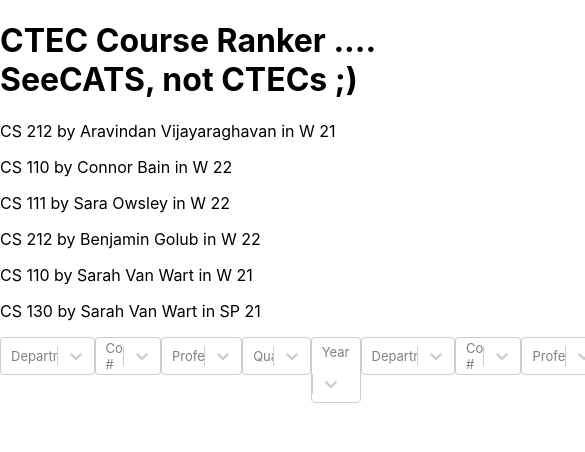
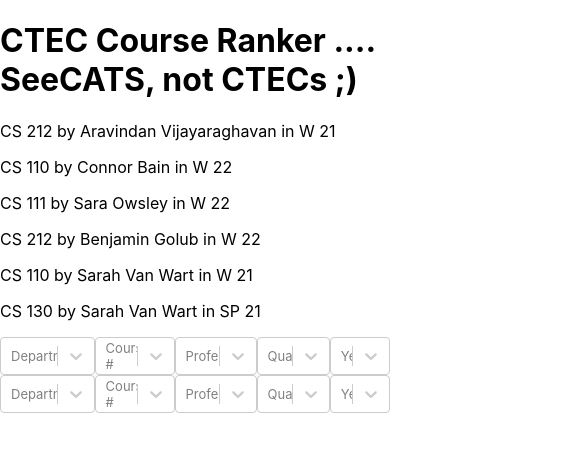
Before and after one commit to ptarasul18/WildHacks, a React (Create React App) app: page / in a window 390 px wide. Shown: the top 452 px of the page, 585 px wide, since content can reach past the window. Built offline with nearby package versions, Linux system fonts and the light colour scheme.

Commit message:
css styling for smallish screens (ow very cramped even on medium sized screen)

```diff
--- a/src/index.css
+++ b/src/index.css
@@ -15,7 +15,7 @@ code {
 
 .dropdowns {
   display: flex;
-  justify-content: space-around;
+  justify-content: space-evenly;
   /* background-color: coral; */
   /* border: #61dafb 3pt solid; */
 }
@@ -24,3 +24,9 @@ code {
   display: flex;
   font-size: small;
 }
+
+@media (max-width: 1000px) {
+  .dropdowns {
+    flex-direction: column;
+  }
+}
```
